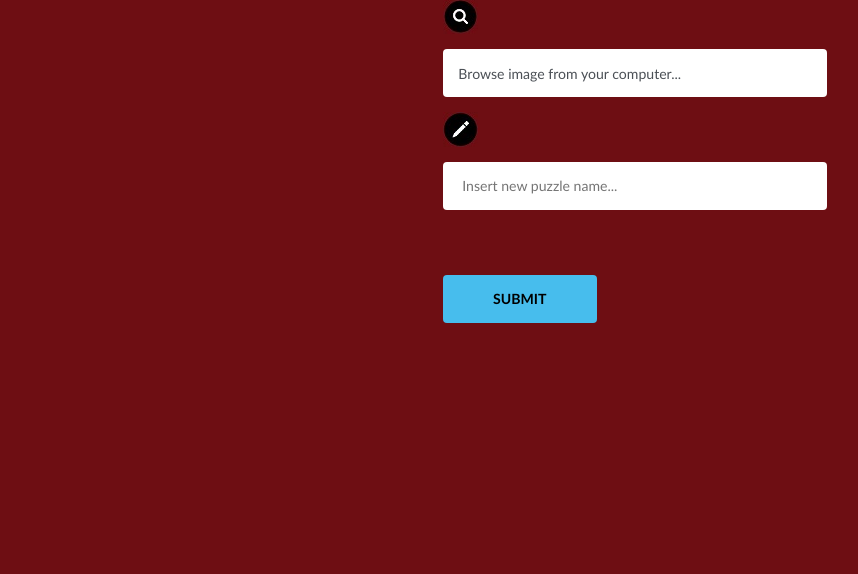
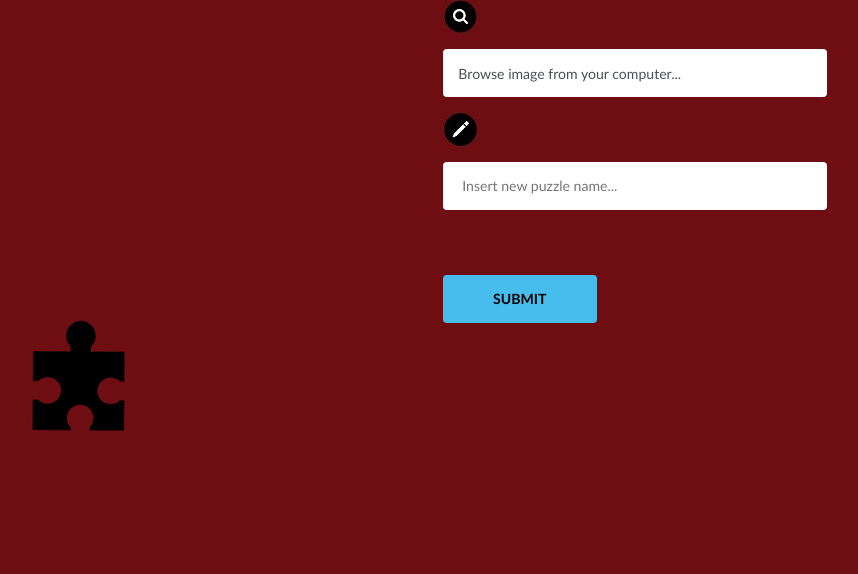
Before and after one commit to rotarurobert/JIGR, a PHP site: page /upload.html in a window 1280 px wide. Shown: the part 184-758 px from the top of the page, without its empty margins (5-863 px from the left). Run offline with PHP 8.4, Linux system fonts and the light colour scheme.

Commit message:
animation added on 'Upload' page

```diff
--- a/css/upload.css
+++ b/css/upload.css
@@ -56,6 +56,24 @@
 	line-height: 20px;
 }
 
+
+#animated-pic {
+	-webkit-animation: rotation 2s infinite linear;
+	margin-left: 2%;
+	margin-right: 10%;
+	margin-bottom: 10%;
+
+}
+
+@-webkit-keyframes rotation {
+		from {
+				-webkit-transform: rotate(0deg);
+		}
+		to {
+				-webkit-transform: rotate(359deg);
+		}
+}
+
 @media screen and (max-width: 600px){
 	.upload-form{
 		display: grid;
--- a/upload.html
+++ b/upload.html
@@ -29,6 +29,10 @@
 	  			<input type="text" name="Name" placeholder="Insert new puzzle name...">
 	  		<input type="submit">
 	  	</div>
+	  	<div>
+	  	<img id="animated-pic" src="./images/image.png">
+	  	</div>
+
 	</form>
 </body>
 
```
Also changed, not shown: images/image.png (added).
